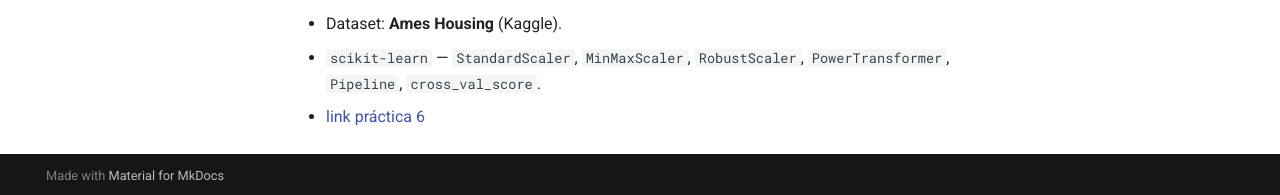
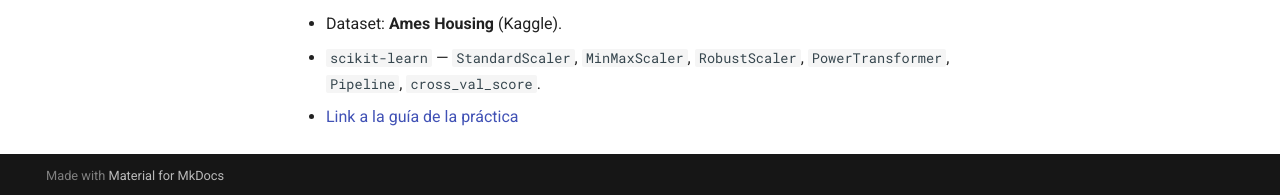
Before and after one commit to naguer019/IA-portfolio, an MkDocs documentation site: the page built from docs/portfolio/05-feature-scaling-y-anti-leakage-pipeline.md, in a window 1280 px wide and 900 px high, scrolled down 6899 px. Shown: the part 702-897 px from the top of the window. Built offline with MkDocs 1.6.1 and Material for MkDocs 9.7.7, drawn with Linux system fonts in a browser that asks for light colours.

Commit message:
Update 05-feature-scaling-y-anti-leakage-pipeline.md

```diff
--- a/docs/portfolio/05-feature-scaling-y-anti-leakage-pipeline.md
+++ b/docs/portfolio/05-feature-scaling-y-anti-leakage-pipeline.md
@@ -201,4 +201,4 @@ El pipeline supera claramente al baseline → **aporta valor real**. El R² aún
 ## Referencias
 - Dataset: **Ames Housing** (Kaggle).
 - `scikit-learn` — `StandardScaler`, `MinMaxScaler`, `RobustScaler`, `PowerTransformer`, `Pipeline`, `cross_val_score`.
-- [link práctica 6](https://juanfkurucz.com/ucu-id/ut2/06-feature-scaling-pipeline/)
+- [Link a la guía de la práctica](https://juanfkurucz.com/ucu-id/ut2/06-feature-scaling-pipeline/)
```
